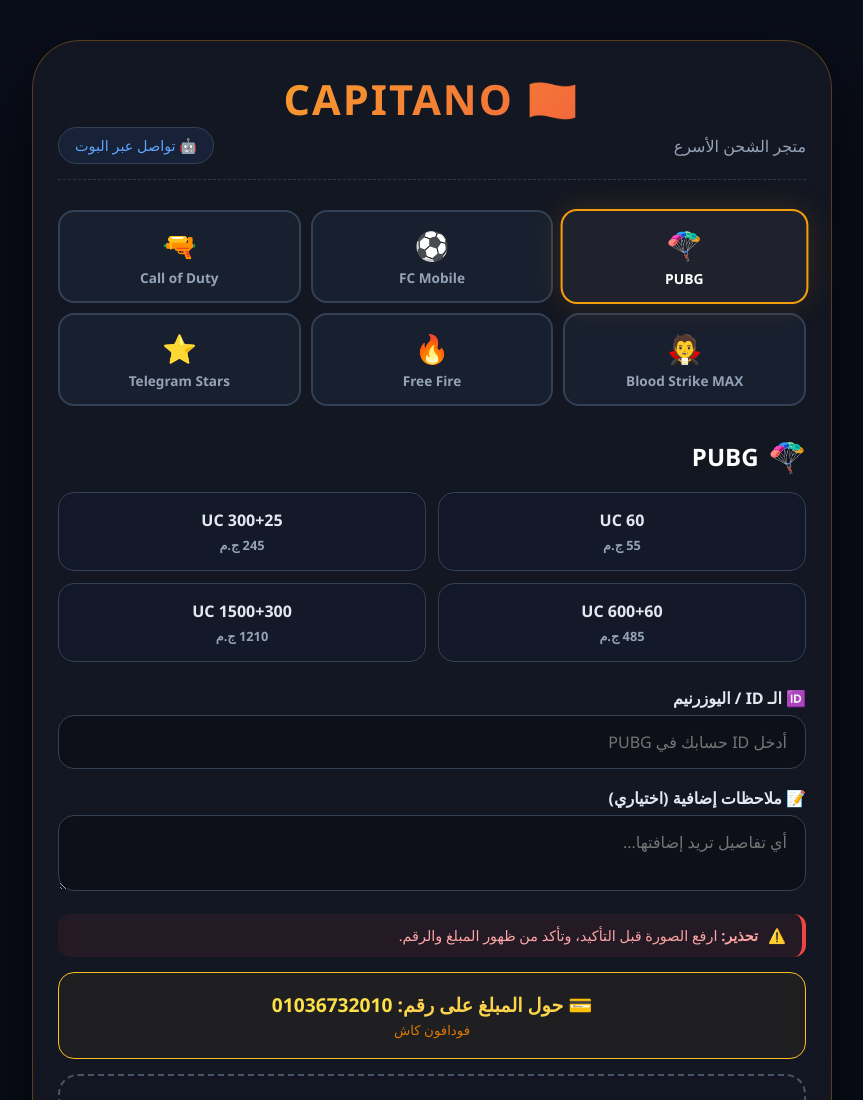
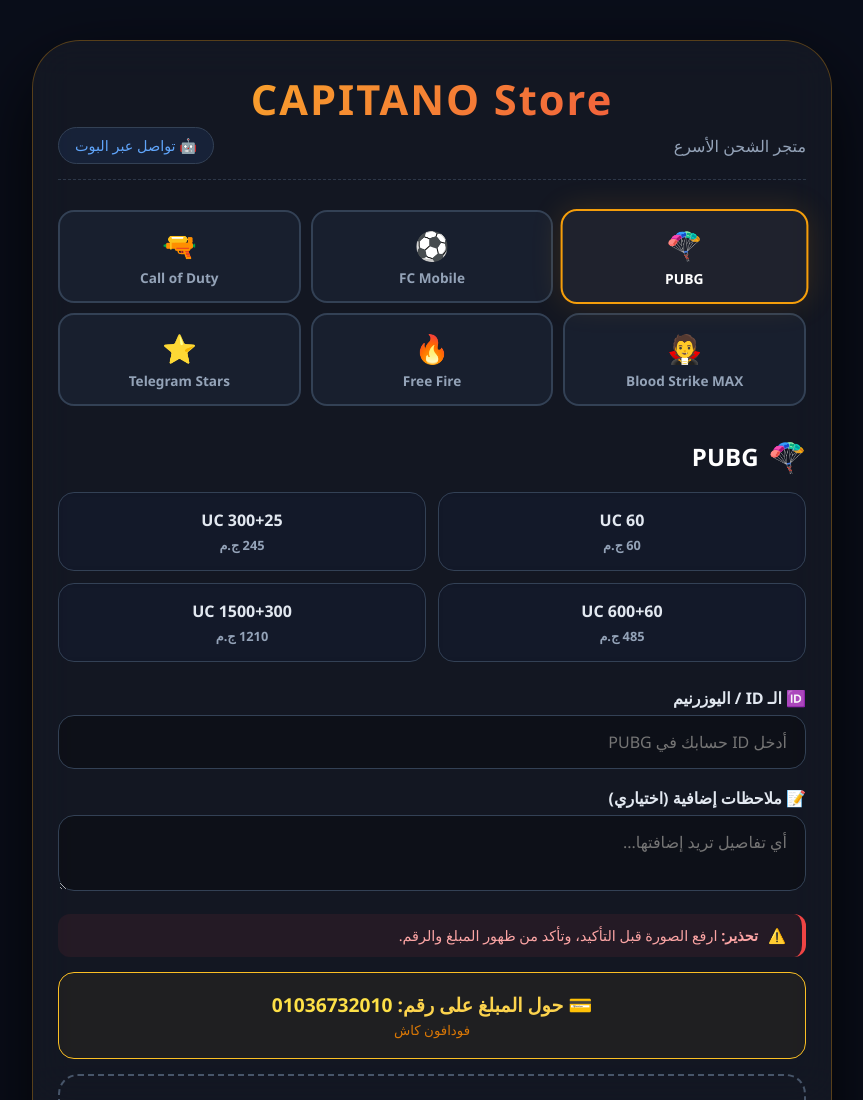
Before and after one commit to el-capitano9/CapitanoStore, a website: page public/index.html in a window 1280 px wide. Shown: the top 1100 px of the page, without its empty margins (208-1071 px from the left). Drawn offline with Linux system fonts and the light colour scheme.

Commit message:
Update index.html

```diff
--- a/public/index.html
+++ b/public/index.html
@@ -253,7 +253,7 @@
 <body>
 <div class="container" id="appContainer">
   <div class="header">
-    <h1>🏴‍☠️ CAPITANO</h1>
+    <h1>CAPITANO Store</h1>
     <div class="sub">
       <span>متجر الشحن الأسرع</span>
       <a href="https://t.me/CapitanoUserBot" target="_blank">🤖 تواصل عبر البوت</a>
@@ -284,7 +284,7 @@
   const GAMES = {
     'PUBG': {
       icon: '🪂', color: '#f59e0b', rgb: '245, 158, 11',
-      packs: [{ label: '60 UC', price: 55 }, { label: '300+25 UC', price: 245 }, { label: '600+60 UC', price: 485 }, { label: '1500+300 UC', price: 1210 }],
+      packs: [{ label: '60 UC', price: 60 }, { label: '300+25 UC', price: 245 }, { label: '600+60 UC', price: 485 }, { label: '1500+300 UC', price: 1210 }],
       placeholder: 'أدخل ID حسابك في PUBG'
     },
     'FC Mobile': {
@@ -310,7 +310,7 @@
     'Telegram Stars': {
       icon: '⭐', color: '#8b5cf6', rgb: '139, 92, 246',
       packs: [{ label: '75 Stars', price: 80 }, { label: '100 Stars', price: 115 }, { label: '150 Stars', price: 155 }, { label: '250 Stars', price: 250 }, { label: '350 Stars', price: 335 }, { label: '500 Stars', price: 470 }, { label: '750 Stars', price: 700 }, { label: 'Premium 3 Months', price: 745 }],
-      placeholder: '@username أو اليوزرنيم'
+      placeholder: '@username اليوزرنيم'
     }
   };
 
```
